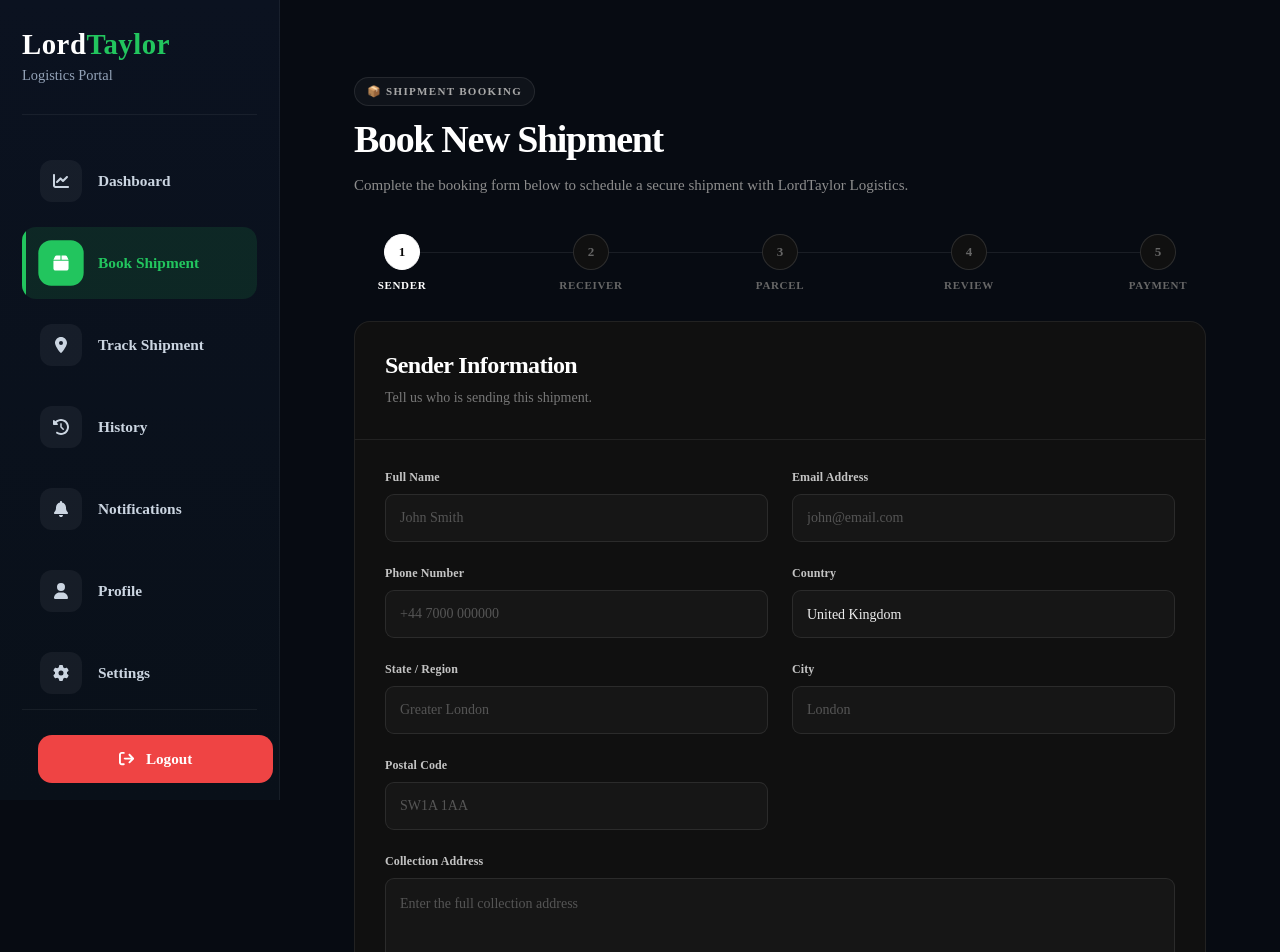
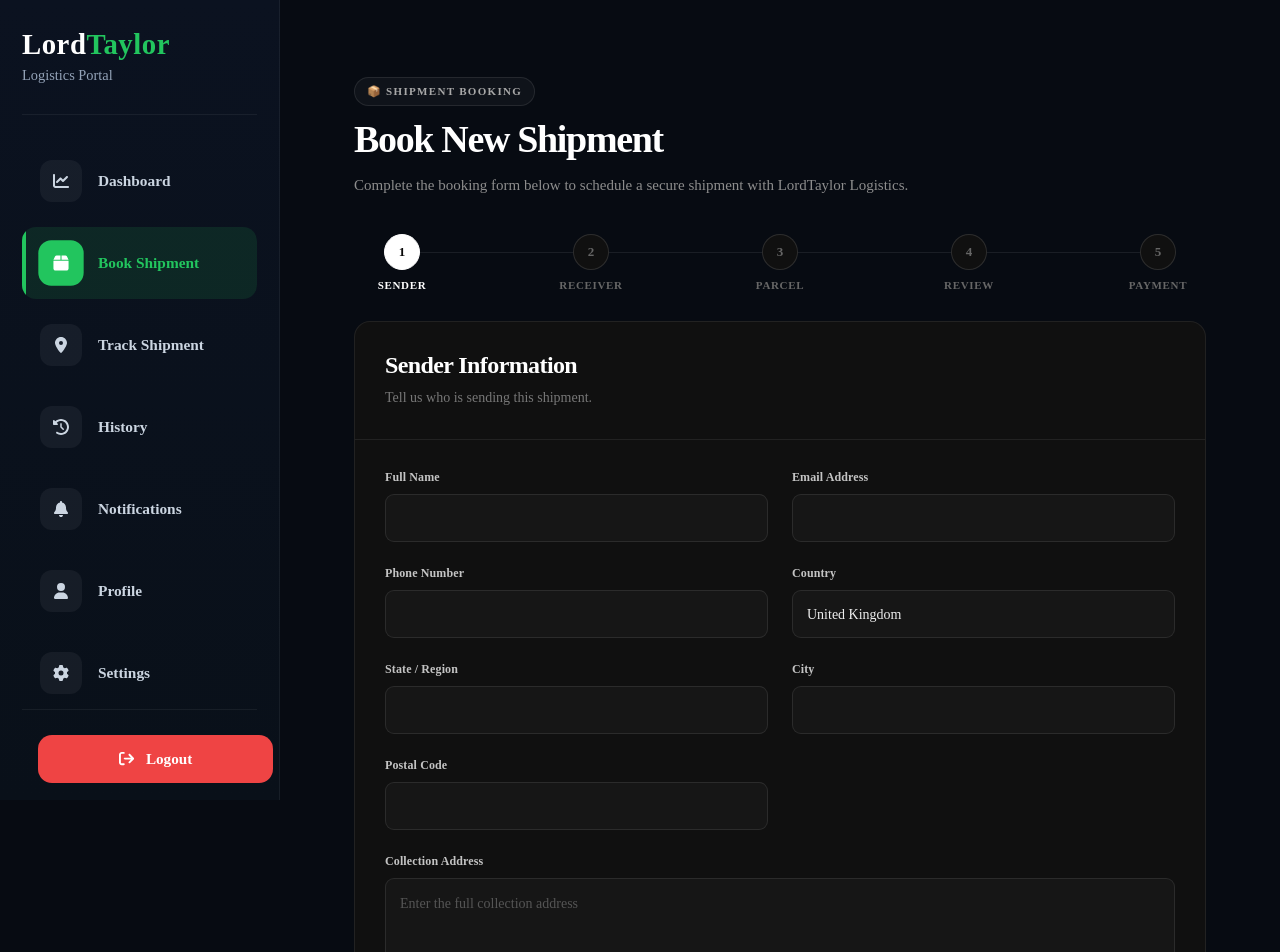
Before and after one commit to sunkan-mi27/LordTaylor-Cargo, a React (Vite) app: page /book in a window 1280 px wide. Shown: the top 952 px of the page. Built offline with nearby package versions, Linux system fonts and the light colour scheme; sample sign-in values are in the browser's storage.

Commit message:
placeholder removal

```diff
--- a/src/pages/BookShipmentPage.jsx
+++ b/src/pages/BookShipmentPage.jsx
@@ -144,7 +144,6 @@
                 <input
                   type="text"
                   name="senderName"
-                  placeholder="John Doe"
                   value={booking.senderName}
                   onChange={handleChange}
                 />
@@ -160,7 +159,6 @@
                 <input
                   type="tel"
                   name="senderPhone"
-                  placeholder="+44 7123 456789"
                   value={booking.senderPhone}
                   onChange={handleChange}
                 />
@@ -180,7 +178,6 @@
                 <input
                   type="text"
                   name="receiverName"
-                  placeholder="Mary James"
                   value={booking.receiverName}
                   onChange={handleChange}
                 />
@@ -196,7 +193,6 @@
                 <input
                   type="tel"
                   name="receiverPhone"
-                  placeholder="+234 801 234 5678"
                   value={booking.receiverPhone}
                   onChange={handleChange}
                 />
@@ -214,7 +210,6 @@
               <input
                 type="text"
                 name="pickup"
-                placeholder="London, United Kingdom"
                 value={booking.pickup}
                 onChange={handleChange}
               />
@@ -230,7 +225,6 @@
               <input
                 type="text"
                 name="destination"
-                placeholder="Lagos, Nigeria"
                 value={booking.destination}
                 onChange={handleChange}
               />
--- a/src/pages/Booking.jsx
+++ b/src/pages/Booking.jsx
@@ -532,7 +532,6 @@
                     name="fullName"
                     value={sender.fullName}
                     onChange={handleSenderChange}
-                    placeholder="John Smith"
                     className={errors.fullName ? "input-error" : ""}
                     autoComplete="name"
                   />
@@ -550,7 +549,6 @@
                     name="email"
                     value={sender.email}
                     onChange={handleSenderChange}
-                    placeholder="john@email.com"
                     className={errors.email ? "input-error" : ""}
                     autoComplete="email"
                   />
@@ -568,7 +566,6 @@
                     name="phone"
                     value={sender.phone}
                     onChange={handleSenderChange}
-                    placeholder="+44 7000 000000"
                     className={errors.phone ? "input-error" : ""}
                     autoComplete="tel"
                   />
@@ -600,7 +597,6 @@
                     name="state"
                     value={sender.state}
                     onChange={handleSenderChange}
-                    placeholder="Greater London"
                   />
                 </div>
 
@@ -612,7 +608,6 @@
                     name="city"
                     value={sender.city}
                     onChange={handleSenderChange}
-                    placeholder="London"
                   />
                 </div>
 
@@ -624,7 +619,6 @@
                     name="postalCode"
                     value={sender.postalCode}
                     onChange={handleSenderChange}
-                    placeholder="SW1A 1AA"
                     autoComplete="postal-code"
                   />
                 </div>
@@ -671,7 +665,6 @@
                     name="fullName"
                     value={receiver.fullName}
                     onChange={handleReceiverChange}
-                    placeholder="Jane Doe"
                     className={errors.receiverName ? "input-error" : ""}
                     autoComplete="name"
                   />
@@ -689,7 +682,6 @@
                     name="email"
                     value={receiver.email}
                     onChange={handleReceiverChange}
-                    placeholder="jane@email.com"
                     className={errors.receiverEmail ? "input-error" : ""}
                     autoComplete="email"
                   />
@@ -707,7 +699,6 @@
                     name="phone"
                     value={receiver.phone}
                     onChange={handleReceiverChange}
-                    placeholder="+234 800 000 0000"
                     className={errors.receiverPhone ? "input-error" : ""}
                     autoComplete="tel"
                   />
@@ -739,7 +730,6 @@
                     name="state"
                     value={receiver.state}
                     onChange={handleReceiverChange}
-                    placeholder="Lagos"
                   />
                 </div>
 
@@ -751,7 +741,6 @@
                     name="city"
                     value={receiver.city}
                     onChange={handleReceiverChange}
-                    placeholder="Lekki"
                   />
                 </div>
 
@@ -763,7 +752,6 @@
                     name="postalCode"
                     value={receiver.postalCode}
                     onChange={handleReceiverChange}
-                    placeholder="101233"
                     autoComplete="postal-code"
                   />
                 </div>
```
